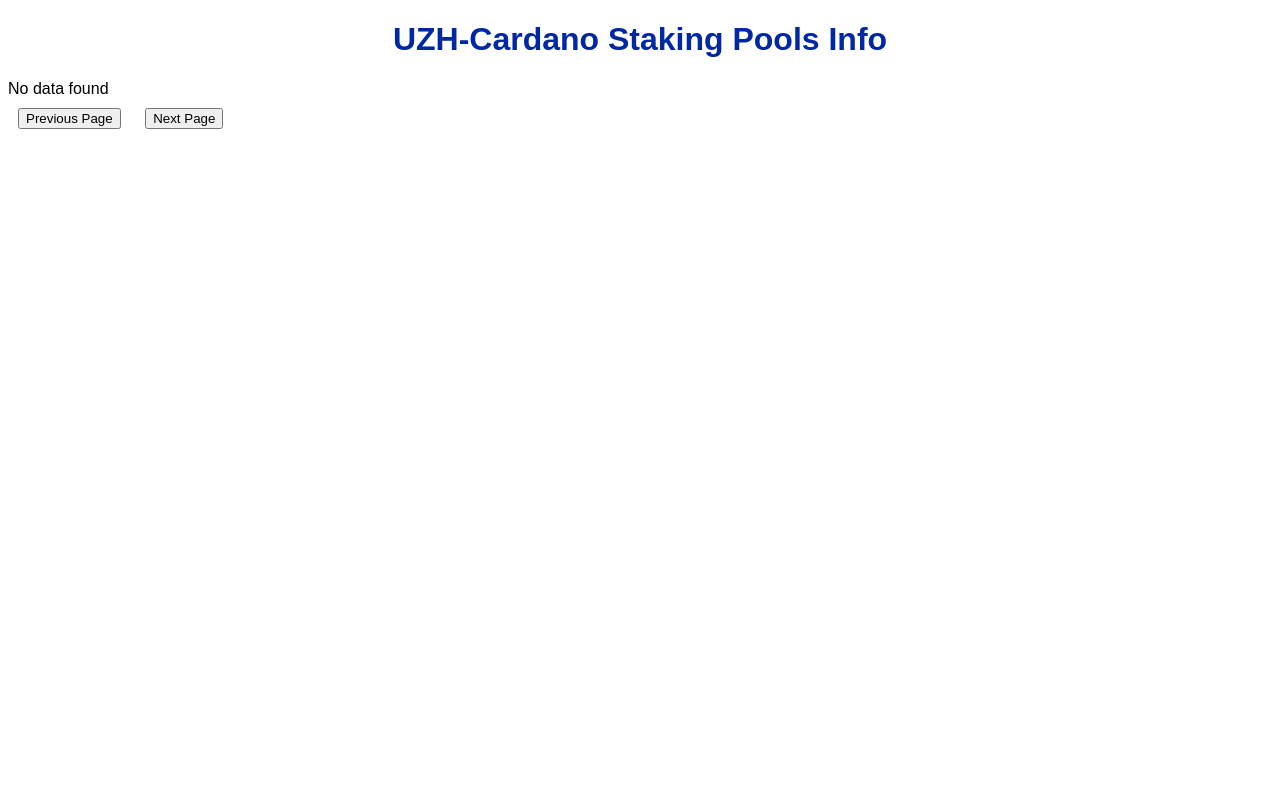
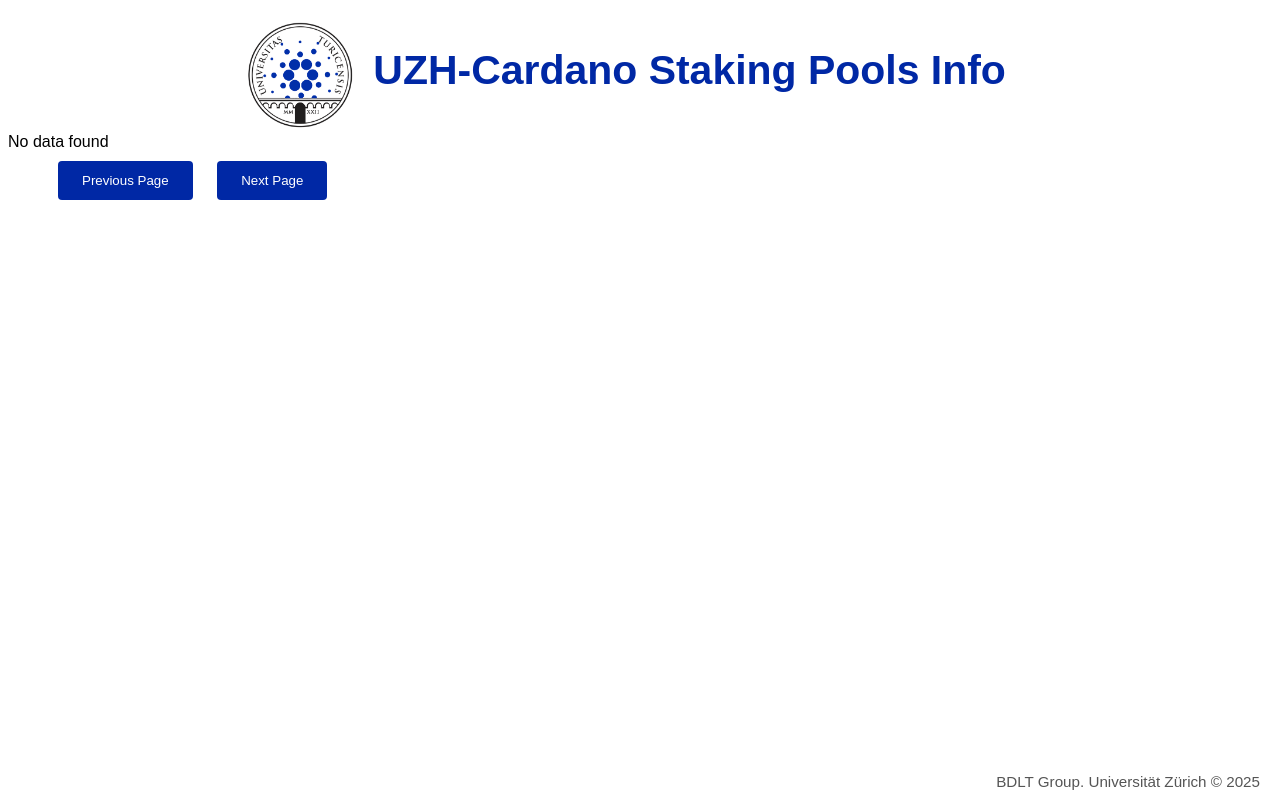
Before and after one commit to Li-Guangyao/UZH-Cardano-Pool, a Flask app: page / in a window 1280 px wide. Run offline with Flask 3, Linux system fonts and the light colour scheme; data that the repository does not hold is empty; parts of the project's set-up code (start-up, migrations or seed data) failed here and were passed over.

Commit message:
change HTML

```diff
--- a/app/templates/index.html
+++ b/app/templates/index.html
@@ -16,11 +16,45 @@
   </style>
 </head>
 <body>
-  <h1 style="text-align: center; color: #0028A5;">UZH-Cardano Staking Pools Info</h1>
+  <div style="display: flex; align-items: center; justify-content: center;">
+    <img src="/static/uzh-logo.png" alt="UZH Logo" style="height: 7.18em; margin-right: 16px; align-self: flex-start; margin-top: 10px;">
+    <h1 style="text-align: center; color: #0028A5; font-size: 2.56em; margin: 30px 30px 30px 0;">UZH-Cardano Staking Pools Info</h1>
+  </div>
   <div id="pool-list">Loading...</div>
-  <button id="prev" style="margin: 10px;">Previous Page</button>
+  <style>
+    :root {
+      --uzh-blue: #0028A5;
+      --uzh-cyan: #4AC9E3;
+      --uzh-apple: #A5D233;
+      --uzh-gold: #FFC845;
+      --uzh-orange: #FC4C02;
+      --uzh-berry: #BF0D3E;
+      --uzh-grey: #666666;
+      --uzh-light-grey: #FAFAFA;
+      font-family: 'Source Sans Pro', sans-serif;
+    }
+    button {
+      font-family: 'Source Sans Pro', sans-serif;
+      font-weight: 500;
+      padding: 0.75rem 1.5rem;
+      background: var(--uzh-blue);
+      color: #fff;
+      border: none;
+      border-radius: 4px;
+      cursor: pointer;
+      transition: background 0.3s;
+    }
+    button:hover {
+      background: var(--uzh-cyan);
+    }
+  </style>
+  <button id="prev" style="margin: 10px; margin-left: 50px;">Previous Page</button>
   <button id="next" style="margin: 10px;">Next Page</button>
 
   <script src="/static/script.js"></script>
+
+  <footer style="position: fixed; right: 0; bottom: 0; text-align: right; width: 100%; padding: 10px 20px; background: none; font-size: 0.95em; color: #555;">
+    BDLT Group. Universität Zürich &copy; 2025
+  </footer>
 </body>
 </html>
```
Also changed, not shown: app/static/uzh-logo.png (added).
